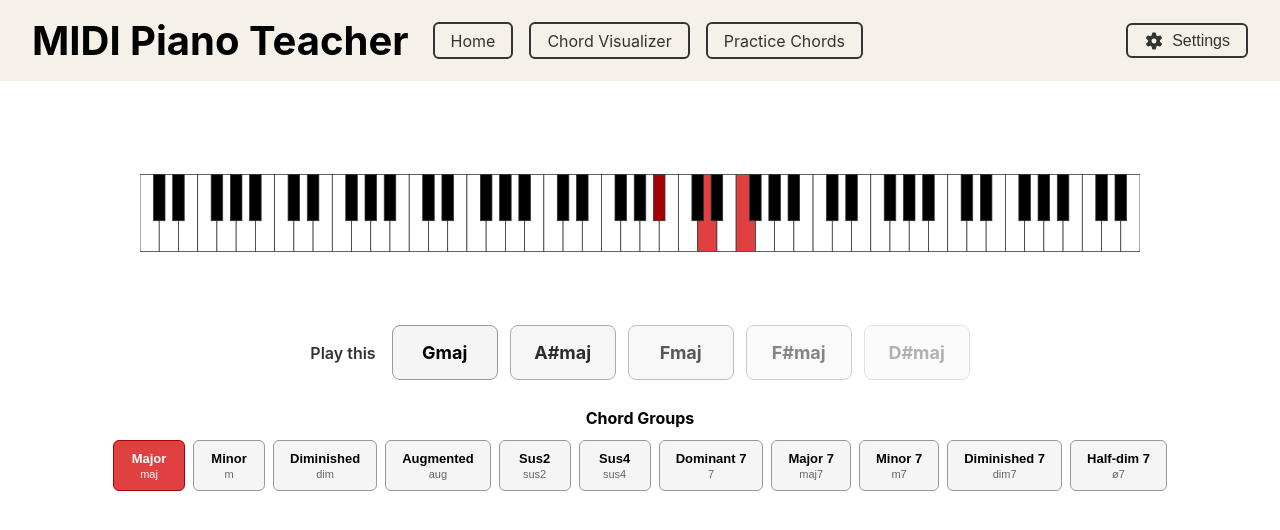
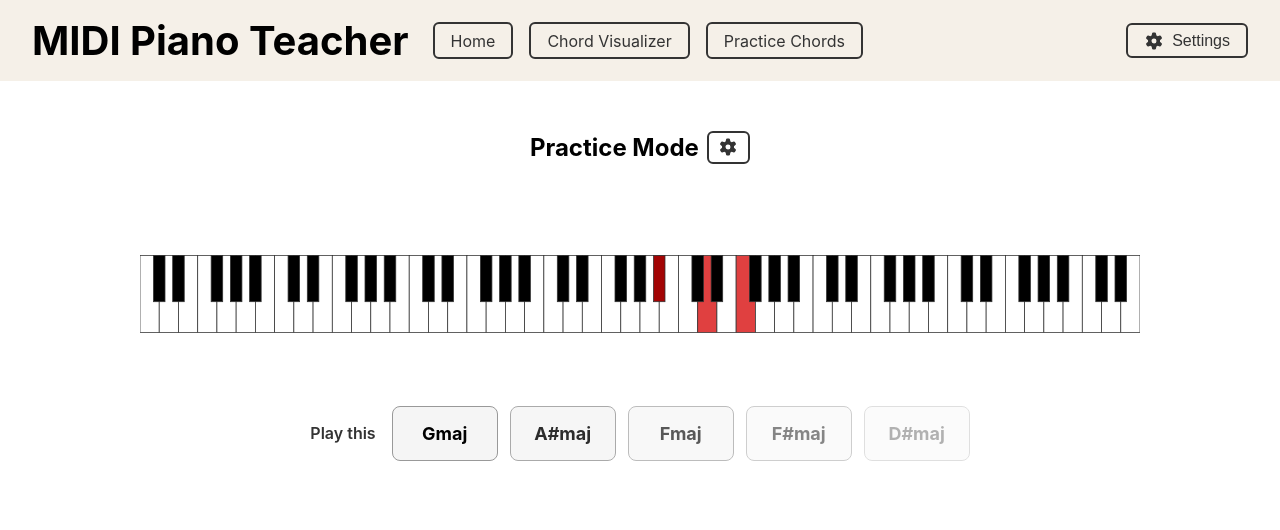
Before and after one commit to mjosephs1/midi-piano-teacher-web, a React (Create React App) app: page /practice-chords/practice in a window 1280 px wide. Shown: the top 530 px of the page. Built offline with nearby package versions, Linux system fonts and the light colour scheme.

Commit message:
Move the Practice Mode configuration settings into a separate modal to declutter the page

```diff
--- a/src/PracticeMode.css
+++ b/src/PracticeMode.css
@@ -4,6 +4,67 @@
   flex-direction: column;
   align-items: center;
   gap: 12px;
+}
+
+.practice-mode-title-row {
+  display: flex;
+  align-items: center;
+  gap: 0.5rem;
+}
+
+.practice-config-wrapper {
+  position: relative;
+}
+
+.practice-config-button {
+  display: flex;
+  align-items: center;
+  border: 2px solid #333;
+  border-radius: 6px;
+  background: transparent;
+  padding: 0.4rem 0.6rem;
+  font-size: 1rem;
+  color: #333;
+  cursor: pointer;
+  transition: background-color 0.2s;
+}
+
+.practice-config-button:hover {
+  background: #f0f0f0;
+}
+
+.practice-config-backdrop {
+  position: fixed;
+  top: 0;
+  left: 0;
+  right: 0;
+  bottom: 0;
+  background: rgba(0, 0, 0, 0.5);
+  z-index: 99;
+  cursor: pointer;
+}
+
+.practice-config-panel {
+  position: absolute;
+  top: calc(100% + 0.5rem);
+  left: 50%;
+  transform: translateX(-50%);
+  background: white;
+  border: 2px solid #ccc;
+  border-radius: 8px;
+  box-shadow: 0 4px 16px rgba(0, 0, 0, 0.12);
+  z-index: 100;
+  width: 40vw;
+  padding: 0 1.5rem;
+}
+
+.practice-config-title {
+  margin: 1rem 0 1.5rem 0;
+  padding-bottom: 1rem;
+  border-bottom: 1px solid #ccc;
+  font-size: 1.2rem;
+  font-weight: 600;
+  color: #333;
 }
 
 .chord-queue-section {
--- a/src/PracticeMode.tsx
+++ b/src/PracticeMode.tsx
@@ -1,8 +1,13 @@
-import { FC, useState, useEffect } from 'react';
+import { FC, useState, useEffect, useRef } from 'react';
+import { FontAwesomeIcon } from '@fortawesome/react-fontawesome';
+import { library } from '@fortawesome/fontawesome-svg-core';
+import { faGear } from '@fortawesome/free-solid-svg-icons';
 import { VirtualPiano } from './midi/VirtualPiano';
 import { ChordQueue } from './ChordQueue';
 import { PracticeConfiguration } from './PracticeConfiguration';
 import './PracticeMode.css';
+
+library.add(faGear);
 
 interface PracticeModeProps {
   numKeys: number;
@@ -25,6 +30,8 @@ export const PracticeMode: FC<PracticeModeProps> = ({ numKeys }) => {
   });
 
   const [currentChordNotes, setCurrentChordNotes] = useState<Set<number>>(new Set());
+  const [configOpen, setConfigOpen] = useState(false);
+  const configWrapperRef = useRef<HTMLDivElement>(null);
 
   useEffect(() => {
     try {
@@ -34,17 +41,51 @@ export const PracticeMode: FC<PracticeModeProps> = ({ numKeys }) => {
     }
   }, [selectedGroups]);
 
+  useEffect(() => {
+    const handleClickOutside = (e: MouseEvent) => {
+      if (configWrapperRef.current && !configWrapperRef.current.contains(e.target as Node)) {
+        setConfigOpen(false);
+      }
+    };
+    if (configOpen) {
+      document.addEventListener('mousedown', handleClickOutside);
+    }
+    return () => {
+      document.removeEventListener('mousedown', handleClickOutside);
+    };
+  }, [configOpen]);
+
   return (
     <div className="practice-mode-page">
+      {configOpen && (
+        <div className="practice-config-backdrop" onClick={() => setConfigOpen(false)} />
+      )}
+      <div className="practice-mode-title-row">
+        <h2>Practice Mode</h2>
+        <div className="practice-config-wrapper" ref={configWrapperRef}>
+          <button
+            className="practice-config-button"
+            onClick={() => setConfigOpen(prev => !prev)}
+            aria-expanded={configOpen}
+          >
+            <FontAwesomeIcon icon={faGear} />
+          </button>
+          {configOpen && (
+            <div className="practice-config-panel">
+              <h3 className="practice-config-title">Practice Mode Settings</h3>
+              <PracticeConfiguration
+                selectedGroups={selectedGroups}
+                onSelectedGroupsChange={setSelectedGroups}
+              />
+            </div>
+          )}
+        </div>
+      </div>
       <VirtualPiano numKeys={numKeys} pressedNotes={currentChordNotes} />
       <div className="chord-queue-section">
         <div className="chord-queue-label">Play this</div>
         <ChordQueue selectedGroups={selectedGroups} onCurrentChordChange={setCurrentChordNotes} />
       </div>
-      <PracticeConfiguration
-        selectedGroups={selectedGroups}
-        onSelectedGroupsChange={setSelectedGroups}
-      />
     </div>
   );
 };
```
